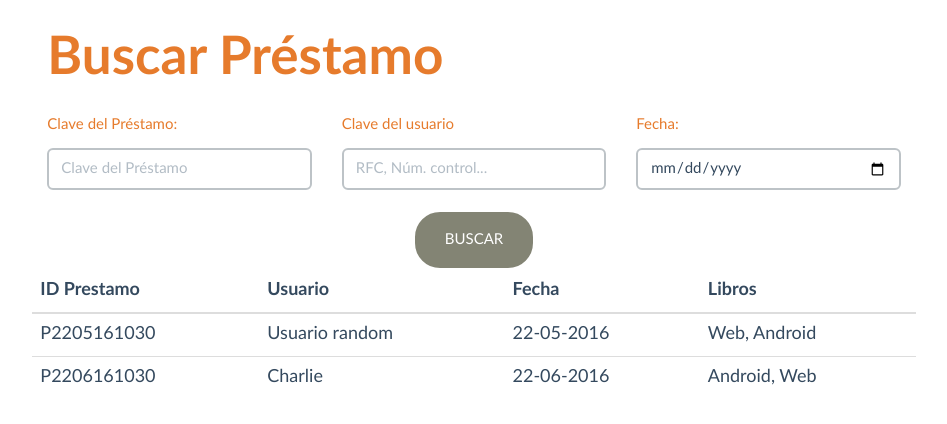
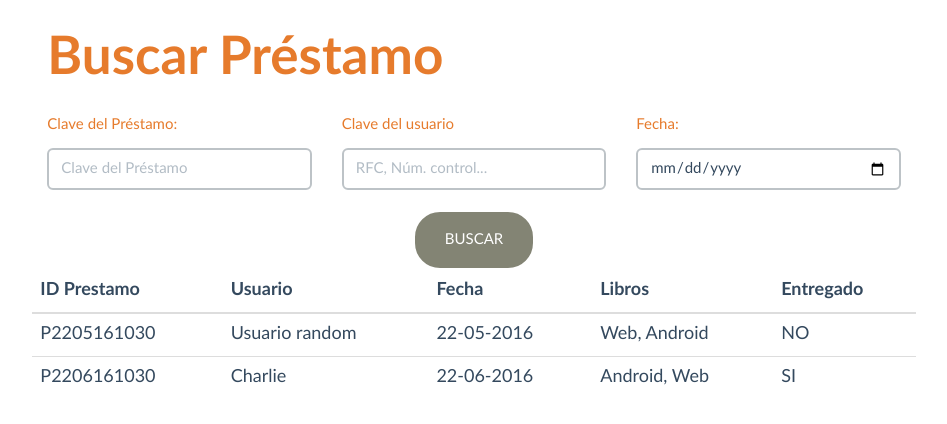
Before and after one commit to EdgarOr/ProyectoBiblioteca, a PHP site: page /ProyectoBiblioteca/formularioPrestamoBuscar.php in a window 1280 px wide. Shown: the part 71-495 px from the top of the page, without its empty margins (166-1113 px from the left). Run offline with PHP 8.4, Linux system fonts and the light colour scheme.

```diff
--- a/formularioPrestamoBuscar.php
+++ b/formularioPrestamoBuscar.php
@@ -44,6 +44,7 @@
                                         <th>Usuario</th>
                                         <th>Fecha</th>
                                         <th>Libros</th>
+                                        <th>Entregado</th>
                                     </tr>
                                 </thead>
                                 <tbody>
@@ -52,12 +53,14 @@
                                         <td>Usuario random</td>
                                         <td>22-05-2016</td>
                                         <td>Web, Android</td>
+                                        <td>NO</td>
                                     </tr>
                                     <tr data-toggle="modal" data-target="#modalPrestamo">
                                         <td>P2206161030</td>
                                         <td>Charlie</td>
                                         <td>22-06-2016</td>
                                         <td>Android, Web</td>
+                                        <td>SI</td>
                                     </tr>
                                 </tbody>
 
@@ -75,3 +78,8 @@
         </form>
     </div>
 </div>
+
+
+<?php
+    include 'includes/footer.php';
+?>
```
Also changed, not shown: nbproject/project.xml (line endings or trailing spaces), 1 other file.
